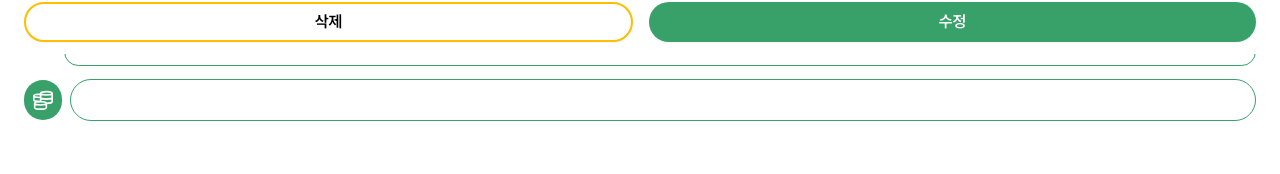
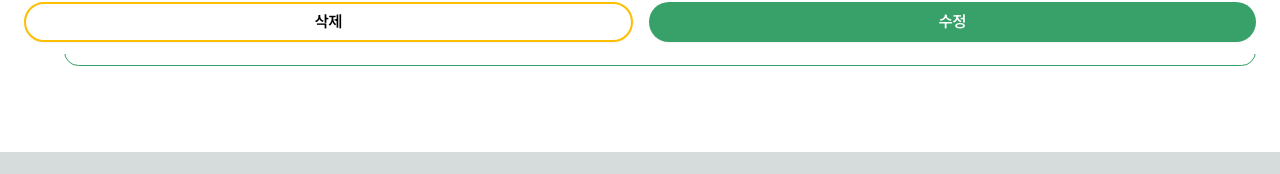
Before and after one commit to readysetG0/readysetG0-frontend, a Next.js app: page /record/1 in a window 1280 px wide. Shown: the part 746-920 px from the top of the page. After the commit the page ends 898 px from the top, so only its background shows below. Built offline with nearby package versions, Linux system fonts and the light colour scheme.

Commit message:
[DEL]#40/코드 정리

```diff
--- a/app/(info)/record/[id]/page.tsx
+++ b/app/(info)/record/[id]/page.tsx
@@ -43,8 +43,6 @@ export default function RecordPage({
       setImgWidth(carouselRef.current?.getBoundingClientRect().width)
       setImgHeight(carouselRef.current?.getBoundingClientRect().height)
     }
-    console.log("IMG_WIDTH? ", imgWidth)
-    console.log("IMG_HEIGHT? ", imgHeight)
   }, [])
 
   // console.log(id)
@@ -82,7 +80,6 @@ export default function RecordPage({
         <TagBox tagList={data.tag} selectIndexList={[1]} icon="IoMdPricetag" />
         <TagBox tagList={["홍길동", "김철수", "김영희"]} selectIndexList={[1]} mode="multiple" icon="IoMdPricetag" />
         <RecordBox icon="MdOutlineEdit" value={data.test2} handleChange={(value) => handleData(value, "test2")} />
-        <TextBox icon="GrMoney" value={data.test3} handleChange={(value) => handleData(value, "test3")} />
       </div>
 
       <footer
@@ -91,12 +88,7 @@ export default function RecordPage({
       >
         <Footer>
           <Button title="삭제" btnType="cancel" />
-          <Button
-            title="수정"
-            handleClick={() => {
-              sendData()
-            }}
-          />
+          <Button title="수정" handleClick={() => {sendData()}} />
         </Footer>
       </footer>
     </main>
--- a/components/Common/Carousel.tsx
+++ b/components/Common/Carousel.tsx
@@ -1,6 +1,6 @@
 'use client'
 
-import { forwardRef, MutableRefObject, ReactNode, useEffect, useRef, useState } from "react";
+import { forwardRef, ReactNode, useState } from "react";
 import { CarouselProps } from "../CommonProps/CarouselProps";
 import registDragEvent from "@/utils/registDragEvent";
 
--- a/components/CommonProps/CarouselProps.tsx
+++ b/components/CommonProps/CarouselProps.tsx
@@ -2,7 +2,6 @@ import { ReactNode } from "react";
 
 export interface CarouselProps {
     childWidth: number,
-    children?: ReactNode
+    children?: ReactNode | ReactNode[]
     index?: number,
-
 }
```
